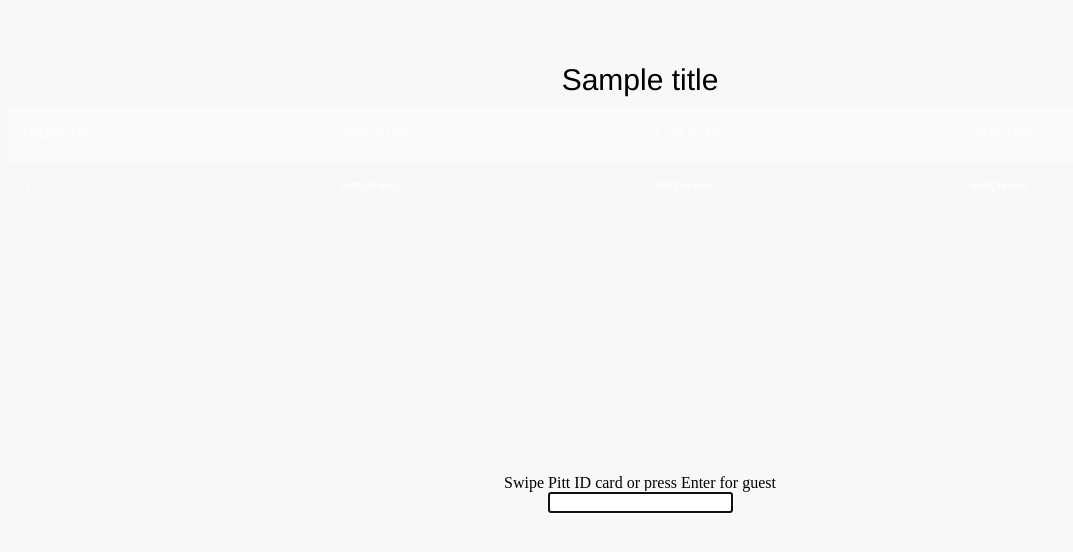
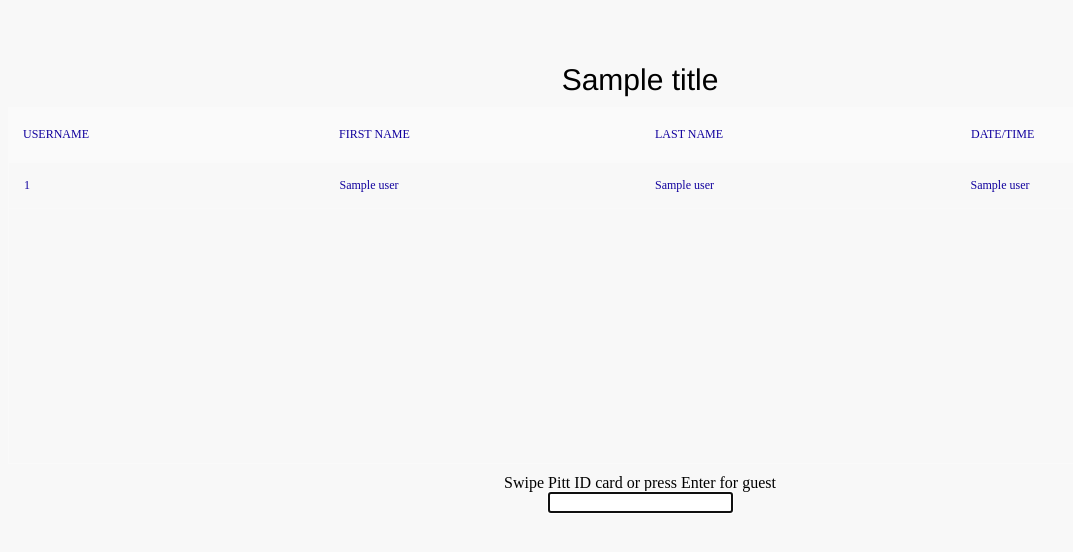
Before and after one commit to cmawatkins/building_flask, a Flask app: template building_flask/building_flask/templates/index.html in a window 1280 px wide. Shown: the top 552 px of the page, without its empty margins (0-1073 px from the left). Run offline with Flask 2, Linux system fonts and the light colour scheme; the template is opened without the code that fills it: most values are stand-ins (such as "Sample title", 1, 10 or a date in 2020); lists and menus that the app fills with data are empty; parts of the project's set-up code (start-up, migrations or seed data) failed here and were passed over.

Commit message:
Updated css

```diff
--- a/building_flask/building_flask/static/default.css
+++ b/building_flask/building_flask/static/default.css
@@ -68,7 +68,7 @@ th{
   text-align: left;
   font-weight: 500;
   font-size: 12px;
-  color: #fff;
+  color: #11009E;
   text-transform: uppercase;
 }
 
@@ -78,6 +78,6 @@ td{
   vertical-align:middle;
   font-weight: 300;
   font-size: 12px;
-  color: #fff;
+  color: #11009E;
   border-bottom: solid 1px rgba(255,255,255,0.1);
 }
```
